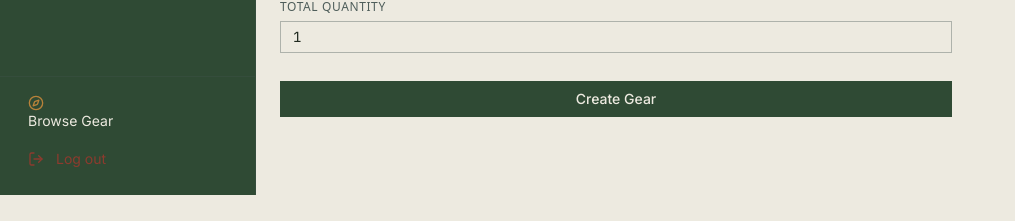
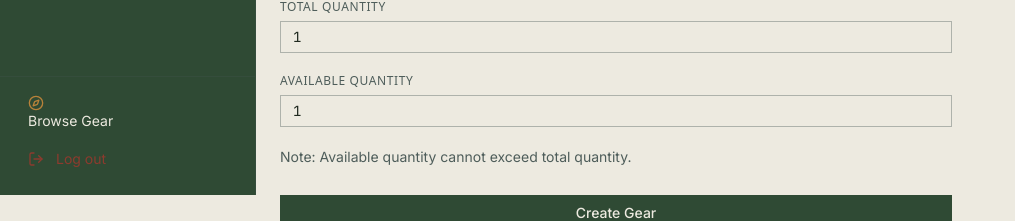
Before and after one commit to SakibHasan7439/gearUp-frontend, a Next.js app: page /dashboard/provider/gear/new in a window 1280 px wide. Shown: the part 605-826 px from the top of the page, without its empty margins (0-1015 px from the left). Before the commit the page ends 800 px from the top, so only its background shows below. Built offline with nearby package versions, Linux system fonts and the light colour scheme; no server answers.

Commit message:
added new fix in gear form

```diff
--- a/app/dashboard/provider/gear/[id]/edit/page.tsx
+++ b/app/dashboard/provider/gear/[id]/edit/page.tsx
@@ -49,6 +49,7 @@ export default function EditGearPage() {
           description: item.description,
           categoryId: item.categoryId,
           totalQuantity: item.totalQuantity,
+          availableQuantity: item.availableQuantity,
         }}
         onSubmit={handleSubmit}
         isPending={isPending}
--- a/components/provider/GearForm.tsx
+++ b/components/provider/GearForm.tsx
@@ -54,6 +54,7 @@ export default function GearForm({
       description: "",
       categoryId: "",
       totalQuantity: 1,
+      availableQuantity: 1,
       ...defaultValues,
     },
   });
@@ -67,6 +68,7 @@ export default function GearForm({
         description: defaultValues.description ?? "",
         categoryId: defaultValues.categoryId ?? "",
         totalQuantity: defaultValues.totalQuantity ?? 1,
+        availableQuantity: defaultValues.availableQuantity ?? 1,
       });
     }
   }, [defaultValues, reset]);
@@ -124,10 +126,9 @@ export default function GearForm({
 
         <FormField label="Category" error={errors.categoryId?.message}>
           <Select
+            items={categories?.map((c) => ({ value: c.id, label: c.name })) ?? []}
             value={selectedCategoryId || ""}
-            onValueChange={(val: string) =>
-              setValue("categoryId", val, { shouldValidate: true })
-            }
+            onValueChange={(val: string) => setValue("categoryId", val, { shouldValidate: true })}
           >
             <SelectTrigger className="rounded-none border-[#4E5D5A]/40 bg-transparent">
               <SelectValue
@@ -159,6 +160,25 @@ export default function GearForm({
             {...register("totalQuantity", { valueAsNumber: true })}
           />
         </FormField>
+        <FormField
+          label="Available Quantity"
+          htmlFor="availableQuantity"
+          error={errors.availableQuantity?.message}
+        >
+          <Input
+            id="availableQuantity"
+            type="number"
+            min={1}
+            className={cn(formInputClass, "font-mono")}
+            {...register("availableQuantity", { valueAsNumber: true })}
+          />
+        </FormField>
+
+        <div className="flex flex-col gap-2">
+          <p className="text-sm text-[#4E5D5A]">
+            Note: Available quantity cannot exceed total quantity.
+          </p>
+        </div>
 
         <Button type="submit" disabled={isPending} className="mt-2 w-full sm:w-auto">
           {isPending ? "Submitting…" : submitLabel}
--- a/lib/queries/provider.ts
+++ b/lib/queries/provider.ts
@@ -37,7 +37,7 @@ export function useUpdateGear(id: string) {
   const queryClient = useQueryClient();
   return useMutation({
    mutationFn: async(values: Partial<RentGearFormValues>) => {
-    const { data } = await apiClient.patch(`/provider/gear/${id}`, values);
+    const { data } = await apiClient.put(`/provider/gear/${id}`, values);
     return data.data as GearItem;
    },
     onSuccess: () => {
--- a/lib/validators/gear.ts
+++ b/lib/validators/gear.ts
@@ -7,6 +7,10 @@ export const gearFormSchema = z.object({
   description: z.string().min(10, "Description must be at least 10 characters"),
   categoryId: z.string().min(1, "Select a category"),
   totalQuantity: z.number().int().min(1, "Must have at least 1 in stock"),
-});
+  availableQuantity: z.number().int().min(1, "Available quantity cannot be negative"),
+}).refine((data) => data.availableQuantity <= data.totalQuantity, {
+    message: "Available quantity cannot exceed total quantity",
+    path: ["availableQuantity"],
+  });;
 
 export type RentGearFormValues = z.infer<typeof gearFormSchema>;
```
